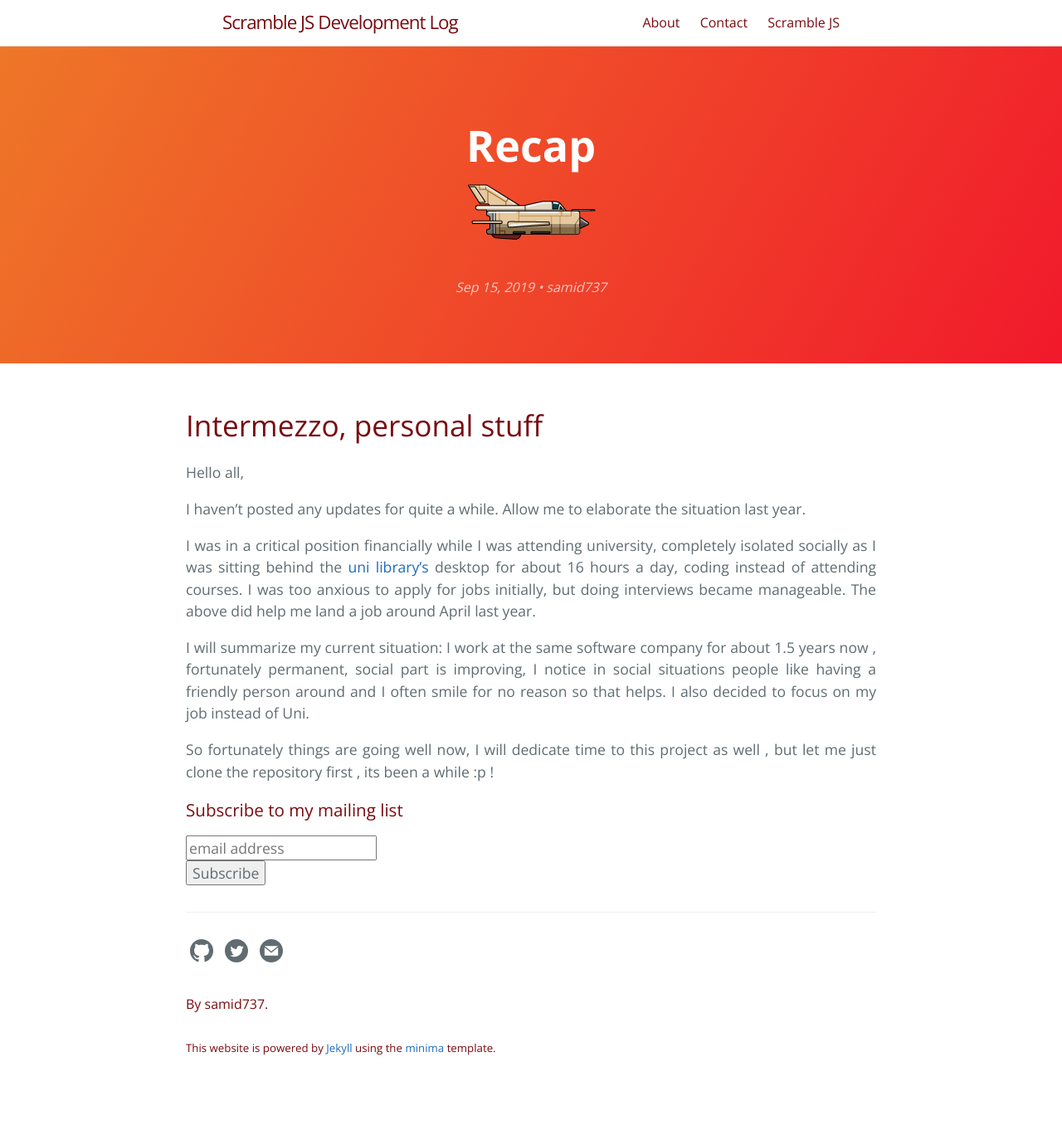
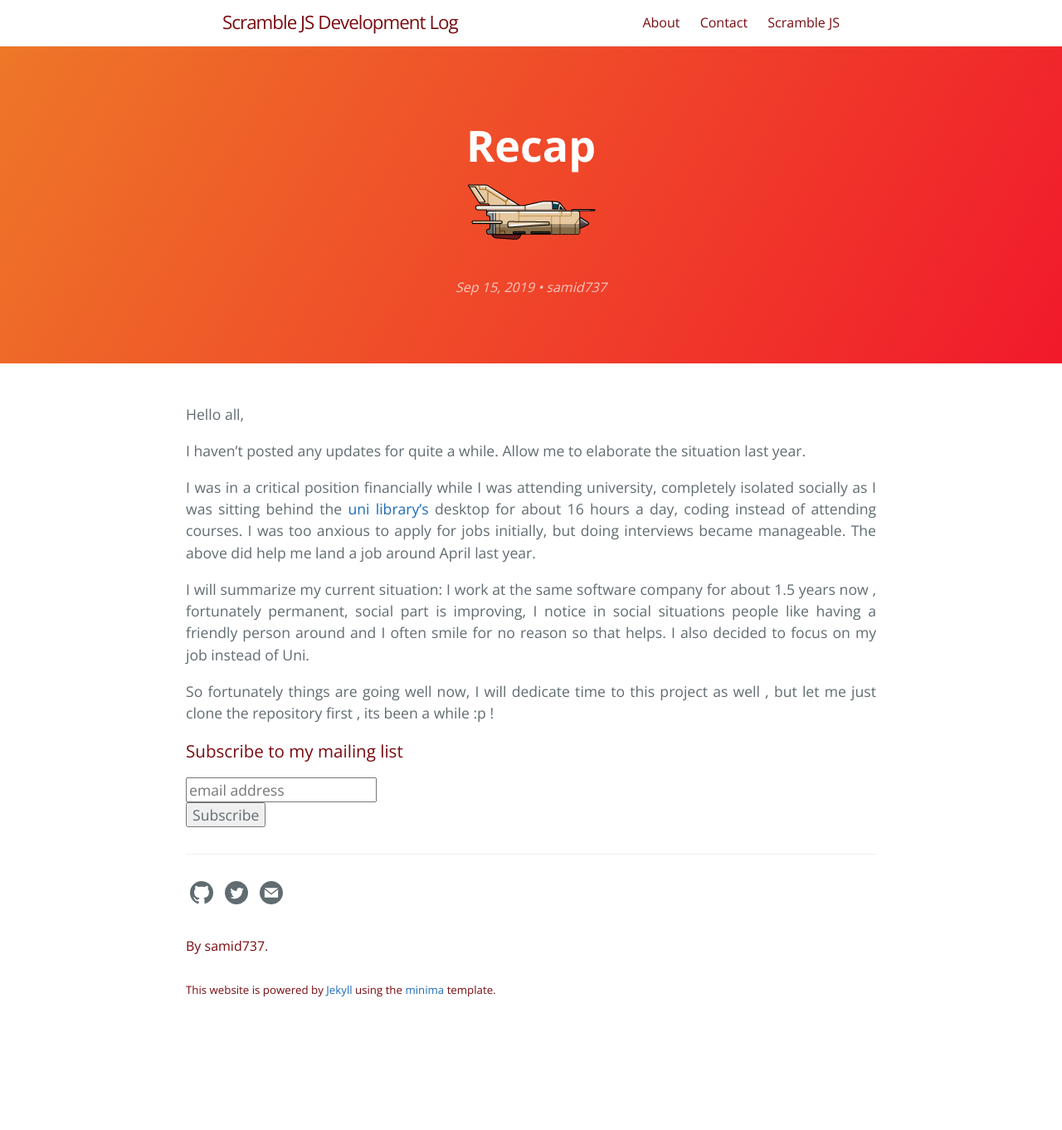
Before and after one commit to samid737/scrambledev, a Jekyll site: the page built from _posts/2019-09-15-recap.md, in a window 1280 px wide. Shown: the whole page at 83% size. Built offline with Jekyll 4.4.1, drawn with Linux system fonts in a browser that asks for light colours; comment, search, counter and statistics services are not loaded; after the commit the page ends 1292 px from its top, so only the background shows below that.

Commit message:
remove heading

```diff
--- a/_posts/2019-09-15-recap.md
+++ b/_posts/2019-09-15-recap.md
@@ -3,7 +3,6 @@ title: Recap
 layout: post
 ---
 
-# Intermezzo, personal stuff
 Hello all,
 
 I haven't posted any updates for quite a while.  Allow me to elaborate the situation last year.
```
